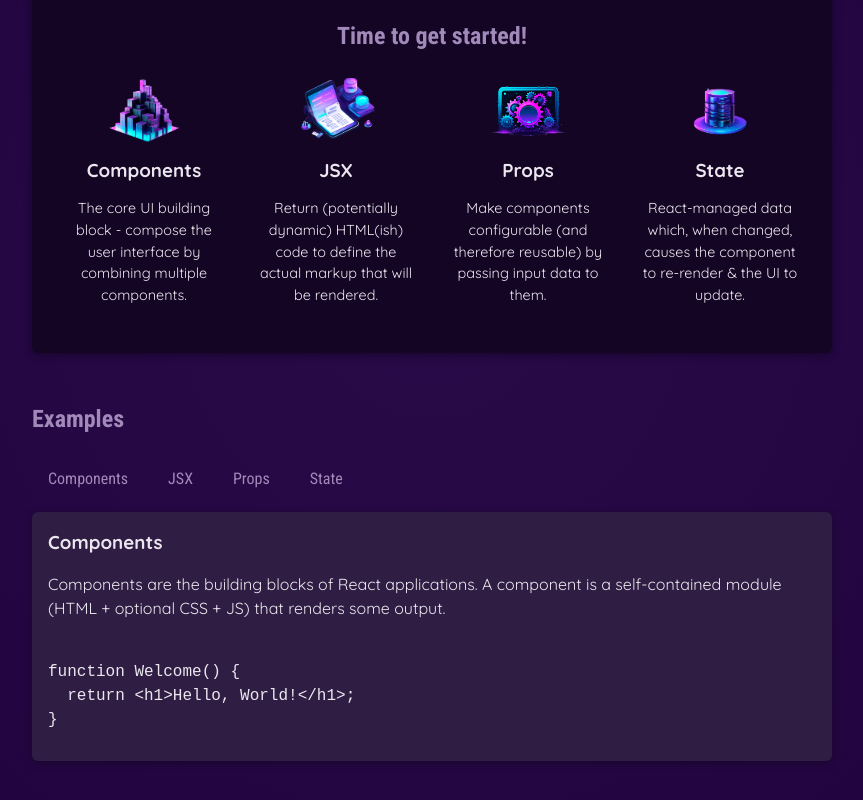
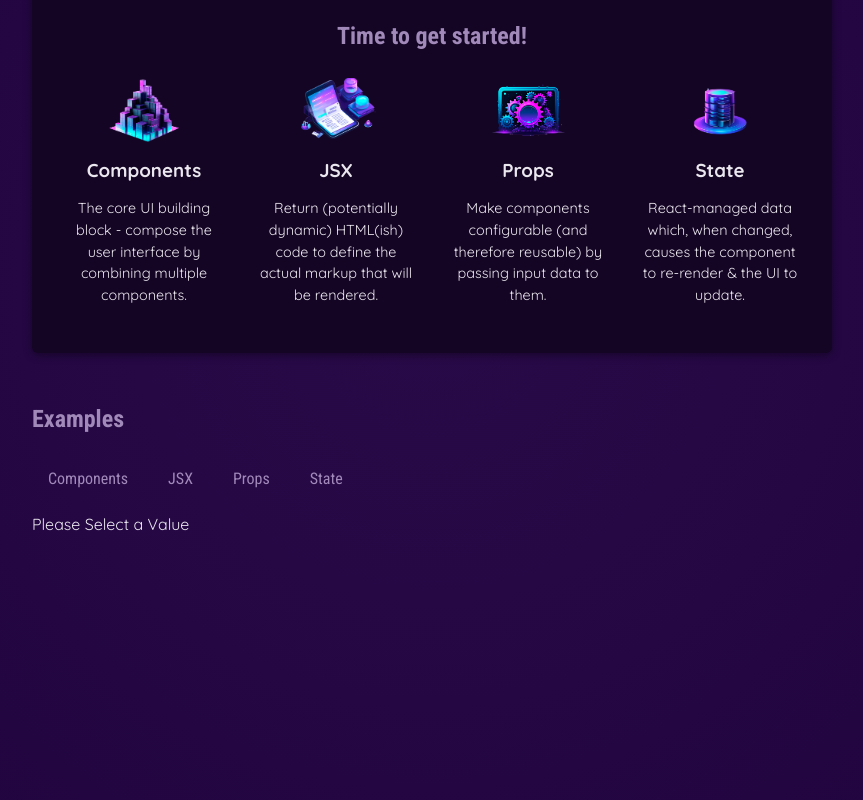
Before and after one commit to JasonWolterDeveloper/react-guide-2024-essentials, a React (Vite) app: page / in a window 1280 px wide. Shown: the part 346-1146 px from the top of the page, without its empty margins (208-1071 px from the left). Built offline with nearby package versions, Linux system fonts and the light colour scheme.

Commit message:
Conditional Element display for the examples section

```diff
--- a/src/App.jsx
+++ b/src/App.jsx
@@ -5,41 +5,49 @@ import CoreConcept from './components/CoreConcept';
 import TabButton from './components/TabButton';
 
 function App() {
-  const [selectedTopic, setSelectedTopic] = useState("components");
+  const [selectedTopic, setSelectedTopic] = useState(null);
   const handleSelect = (selectedButton) => {
     setSelectedTopic(selectedButton);
   }
 
+  let tabContent = (<p>Please Select a Value</p>);
+
+  if (selectedTopic) {
+    tabContent = (
+      <div id="tab-content">
+        <h3>{EXAMPLES[selectedTopic].title}</h3>
+        <p>{EXAMPLES[selectedTopic].description}</p>
+        <pre>
+          <code>{EXAMPLES[selectedTopic].code}</code>
+        </pre>
+    </div>
+    );
+  }
+
   return (
     <div>
-      <Header/>
+      <Header />
       <main>
         <section id="core-concepts">
           <h2>Time to get started!</h2>
           <ul>
-            <CoreConcept {...CORE_CONCEPTS[0]}/>
-            <CoreConcept {...CORE_CONCEPTS[1]}/>
-            <CoreConcept {...CORE_CONCEPTS[2]}/>
-            <CoreConcept {...CORE_CONCEPTS[3]}/>
+            <CoreConcept {...CORE_CONCEPTS[0]} />
+            <CoreConcept {...CORE_CONCEPTS[1]} />
+            <CoreConcept {...CORE_CONCEPTS[2]} />
+            <CoreConcept {...CORE_CONCEPTS[3]} />
           </ul>
         </section>
         <section id="examples">
           <h2>Examples</h2>
           <menu>
-            <TabButton onSelect={() => handleSelect('components')}>Components</TabButton>
-            <TabButton onSelect={() => handleSelect('jsx')}>JSX</TabButton>
-            <TabButton onSelect={() => handleSelect('props')}>Props</TabButton>
-            <TabButton onSelect={() => handleSelect('state')}>State</TabButton>
+            <TabButton onSelect={() => handleSelect("components")}>
+              Components
+            </TabButton>
+            <TabButton onSelect={() => handleSelect("jsx")}>JSX</TabButton>
+            <TabButton onSelect={() => handleSelect("props")}>Props</TabButton>
+            <TabButton onSelect={() => handleSelect("state")}>State</TabButton>
           </menu>
-          <div id="tab-content">
-            <h3>{EXAMPLES[selectedTopic].title}</h3>
-            <p>{EXAMPLES[selectedTopic].description}</p>
-            <pre>
-              <code>
-                {EXAMPLES[selectedTopic].code}
-              </code>
-            </pre>
-          </div>
+          {tabContent}
         </section>
       </main>
     </div>
```
